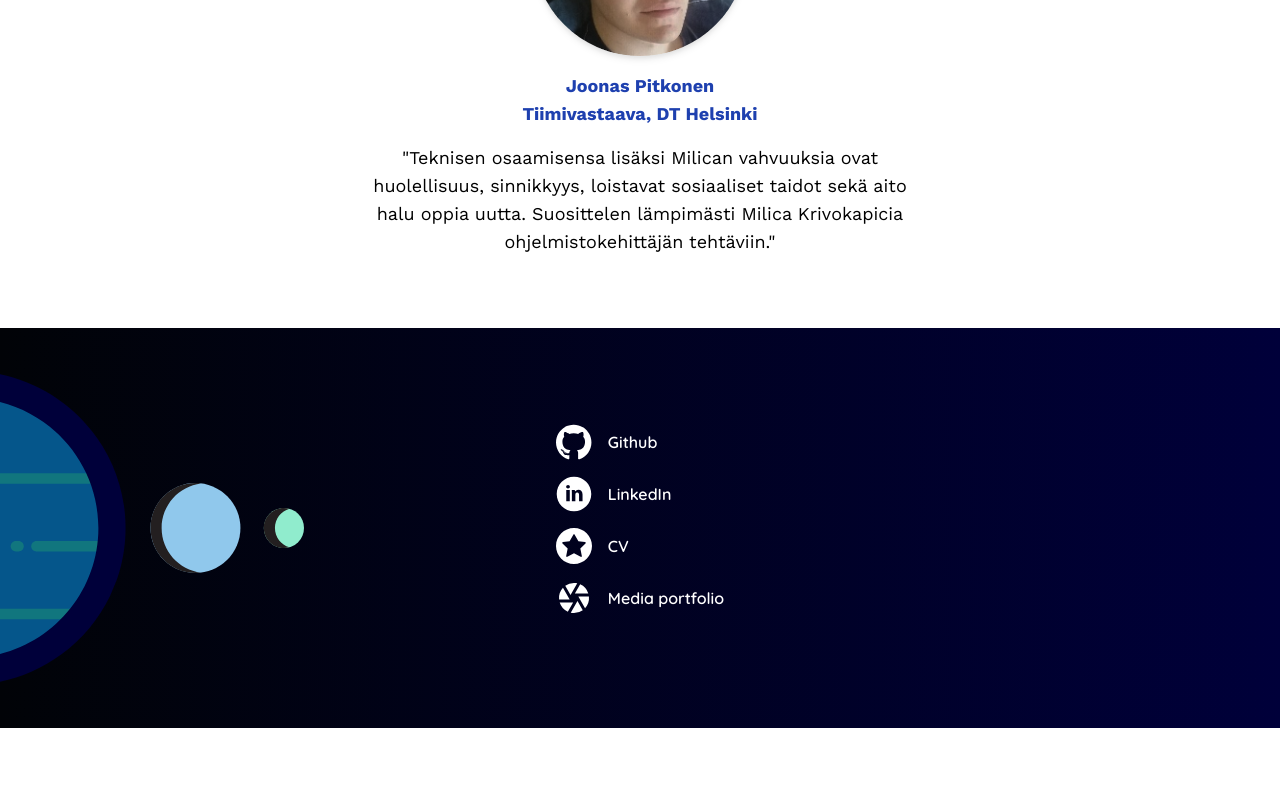
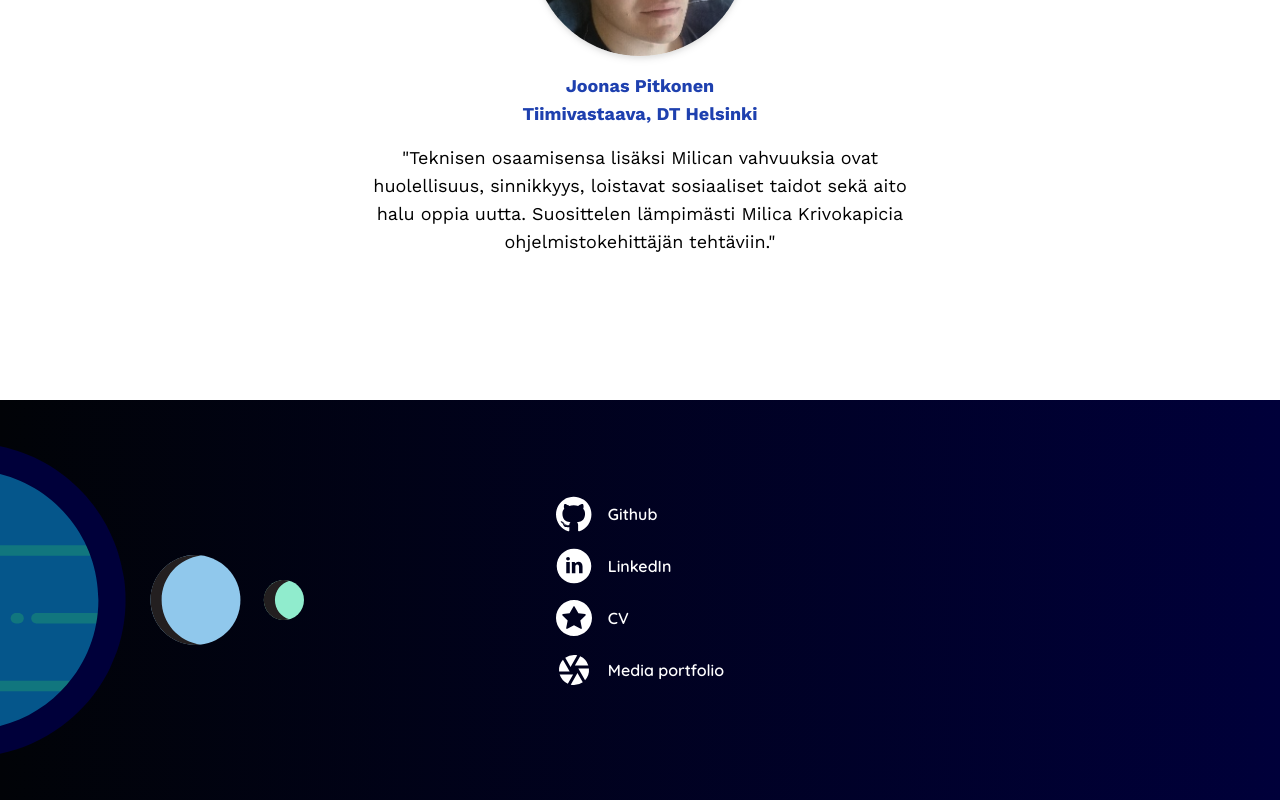
Before and after one commit to MilicaKrivokapic/Portfolio2022, a Next.js app: page / in a window 1280 px wide. Shown: the part 5412-6212 px from the top of the page. Before the commit the page ends 6140 px from the top, so only its background shows below. Built offline with nearby package versions, Linux system fonts and the light colour scheme.

Commit message:
margin top added

```diff
--- a/components/Footer.jsx
+++ b/components/Footer.jsx
@@ -1,6 +1,6 @@
 export default function Footer() {
   return (
-    <div className="grid grid-cols-1 grid-rows-1 items-center justify-items-center overflow-hidden  bg-gradient-to-r from-[#010307] to-[#00003A] h-[15rem] md:h-[25rem] mt-6 ">
+    <div className="grid grid-cols-1 grid-rows-1 items-center justify-items-center overflow-hidden  bg-gradient-to-r from-[#010307] to-[#00003A] h-[15rem] md:h-[25rem] mt-24 ">
       <div className="w-full col-start-1 col-span-1 row-span-1 row-start-1 overflow-hidden ">
         <svg
           className="h-36 md:h-80 -ml-4 col-start-1 col-span-1 row-span-1 row-start-1"
```
